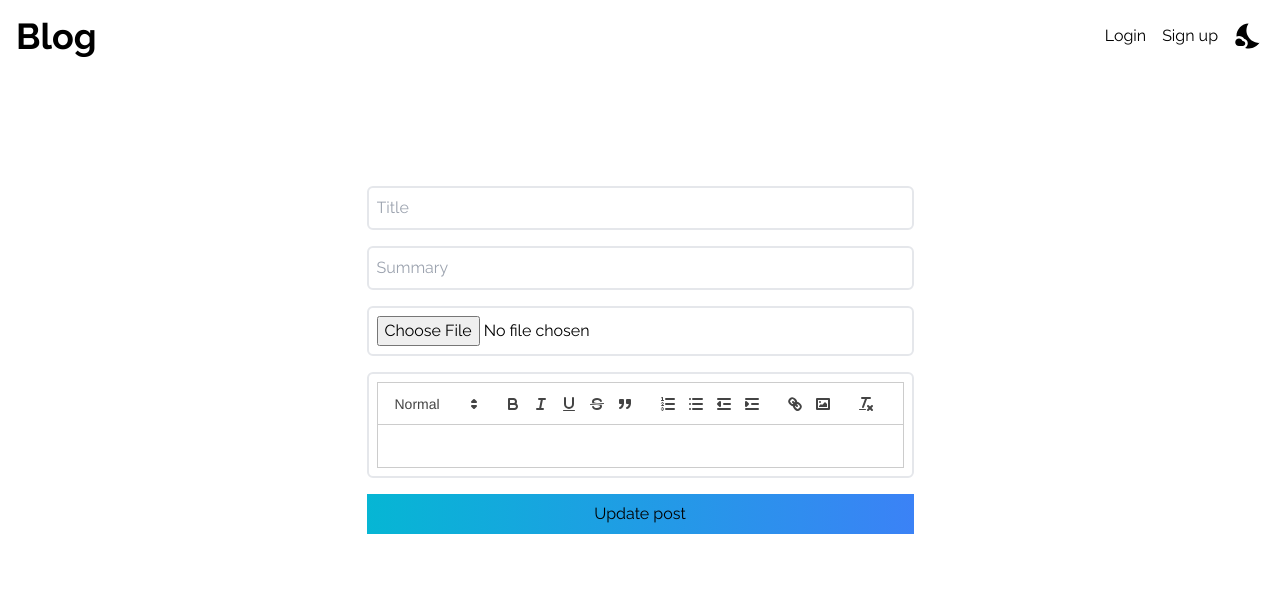
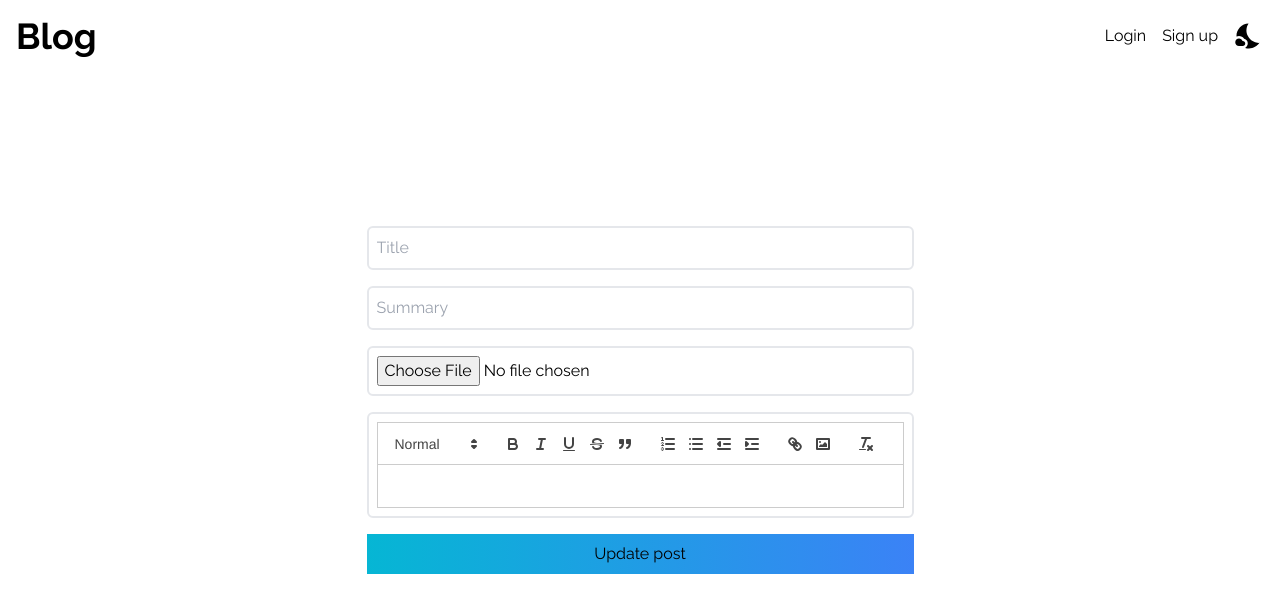
Before and after one commit to jondereck/blog_client, a React (Create React App) app: page /edit/1 in a window 1280 px wide. Shown: the top 612 px of the page. Built offline with nearby package versions, Linux system fonts and the light colour scheme; no server answers.

Commit message:
fix-editor

```diff
--- a/src/Editor.jsx
+++ b/src/Editor.jsx
@@ -34,7 +34,8 @@ const Editor = ({ value, onChange }) => {
   };
   return (
     <div className="flex bg-transparent">
-    <div className=" ">
+    <div className="w-full max-h-96">
+      <div className="overflow-auto max-h-full">
         <ReactQuill
           className="p-2 bg-transparent border-2 rounded-md focus:outline-none resize-none"
           theme="snow"
@@ -43,9 +44,10 @@ const Editor = ({ value, onChange }) => {
           modules={modules}
           formats={formats}
         />
-
       </div>
     </div>
+  </div>
+
 
 
   );
--- a/src/components/EditPost.jsx
+++ b/src/components/EditPost.jsx
@@ -71,17 +71,10 @@ const EditPost = () => {
   }
 
   return (
-    <div className="h-screen w-full px-4 pb-20">
-      <div
-        className="mx-auto max-w-screen-lg p-4 flex flex-col justify-center
-    w-full h-full items-center"
-      >
+    <div className="h-screen w-full max-h-max px-4 pb-20 pt-20">
+  <div className="mx-auto max-w-screen-lg p-4 flex flex-col justify-center w-full h-full items-center">
     <div className="flex justify-center items-center">
-          <form
-            enctype="multipart/form-data"
-            onSubmit={updatePost}
-            className="flex flex-col w-full"
-          >
+      <form enctype="multipart/form-data" onSubmit={updatePost} className="flex flex-col w-full">
         <input
           className="p-2 bg-transparent border-2 rounded-md focus:outline-none mb-4"
           value={title}
@@ -107,11 +100,11 @@ const EditPost = () => {
           Update post
         </button>
       </form>
-          <ErrorMessage error={error} success={success}/>
-
+      <ErrorMessage error={error} success={success} />
     </div>
   </div>
 </div>
+
   );
 };
 
```
Lines whose indentation alone changed are shown as unchanged.
